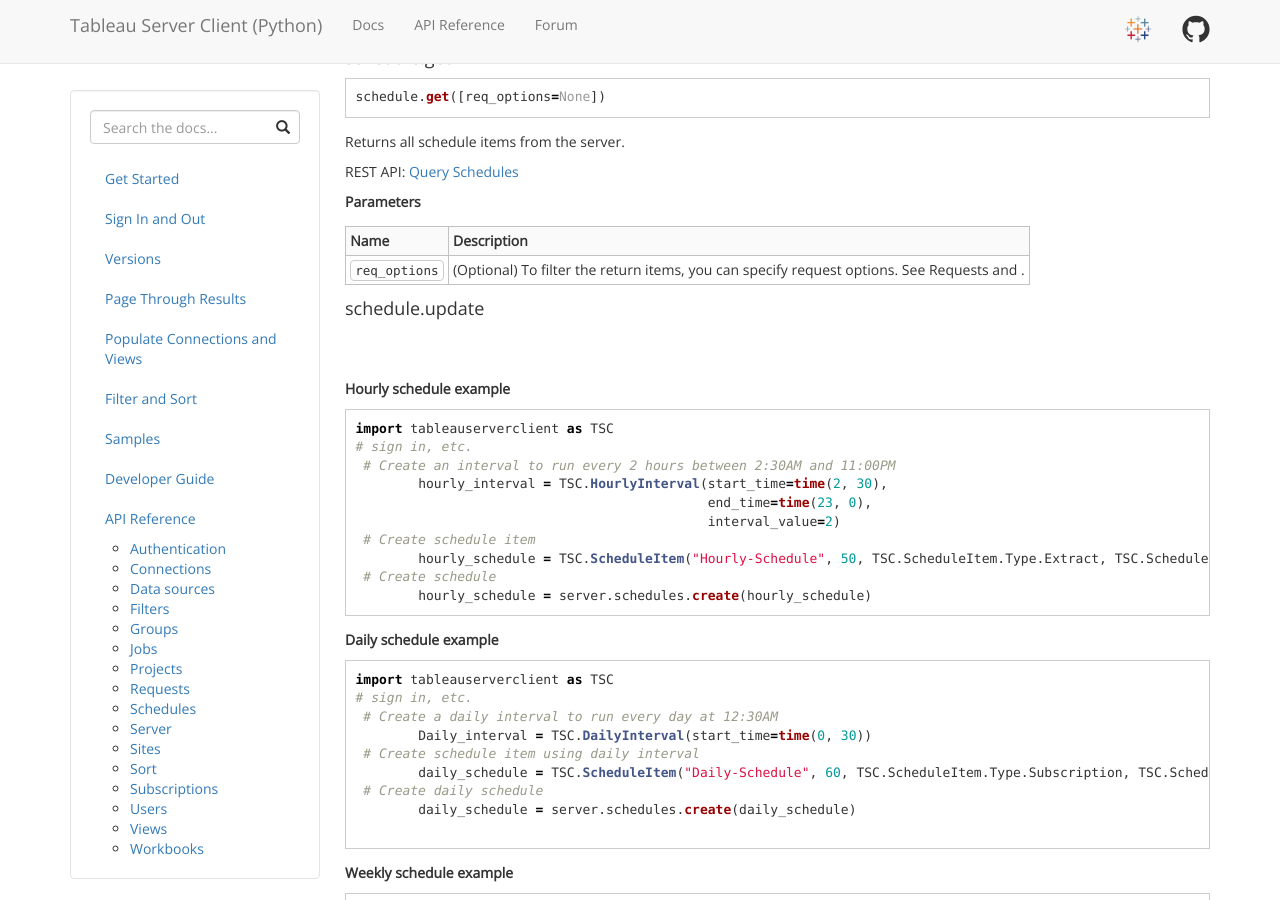
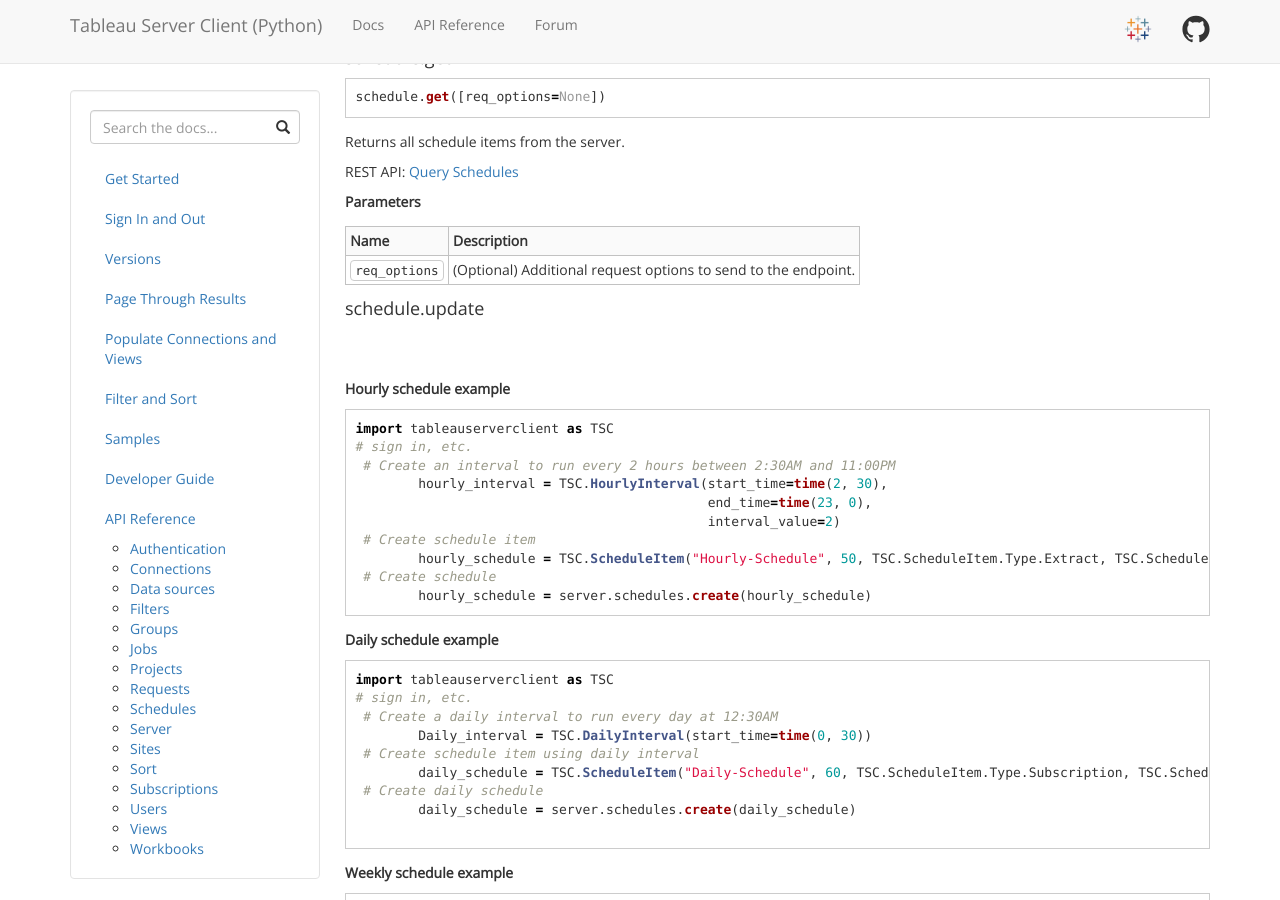
Before and after one commit to tableau/server-client-python, a Jekyll site: the page built from docs/api-ref.md, in a window 1280 px wide and 900 px high, scrolled down 34331 px. Built offline with Jekyll 4.4.1, drawn with Linux system fonts in a browser that asks for light colours; some of the changed text lies outside the part shown.

Commit message:
Fix a couple of headings and correct spelling of req_options

````diff
--- a/docs/api-ref.md
+++ b/docs/api-ref.md
@@ -79,7 +79,7 @@
 <br>
 <br>
 
-#### auth.sign in
+#### auth.sign_in
 
 ```py
 auth.sign_in(auth_req)
@@ -122,7 +122,7 @@
 <br>
 
 
-#### auth.sign out
+#### auth.sign_out
 
 ```py
 auth.sign_out()
@@ -1850,7 +1850,7 @@
 
 Name  |  Description
 :--- | :---
-`req_options` | (Optional) To filter the return items, you can specify request options. See Requests and .
+`req_options` | (Optional) Additional request options to send to the endpoint.
 
 #### schedule.update
 
````
Also changed, not shown: other parts of docs/api-ref.md (+6 -6 lines).
